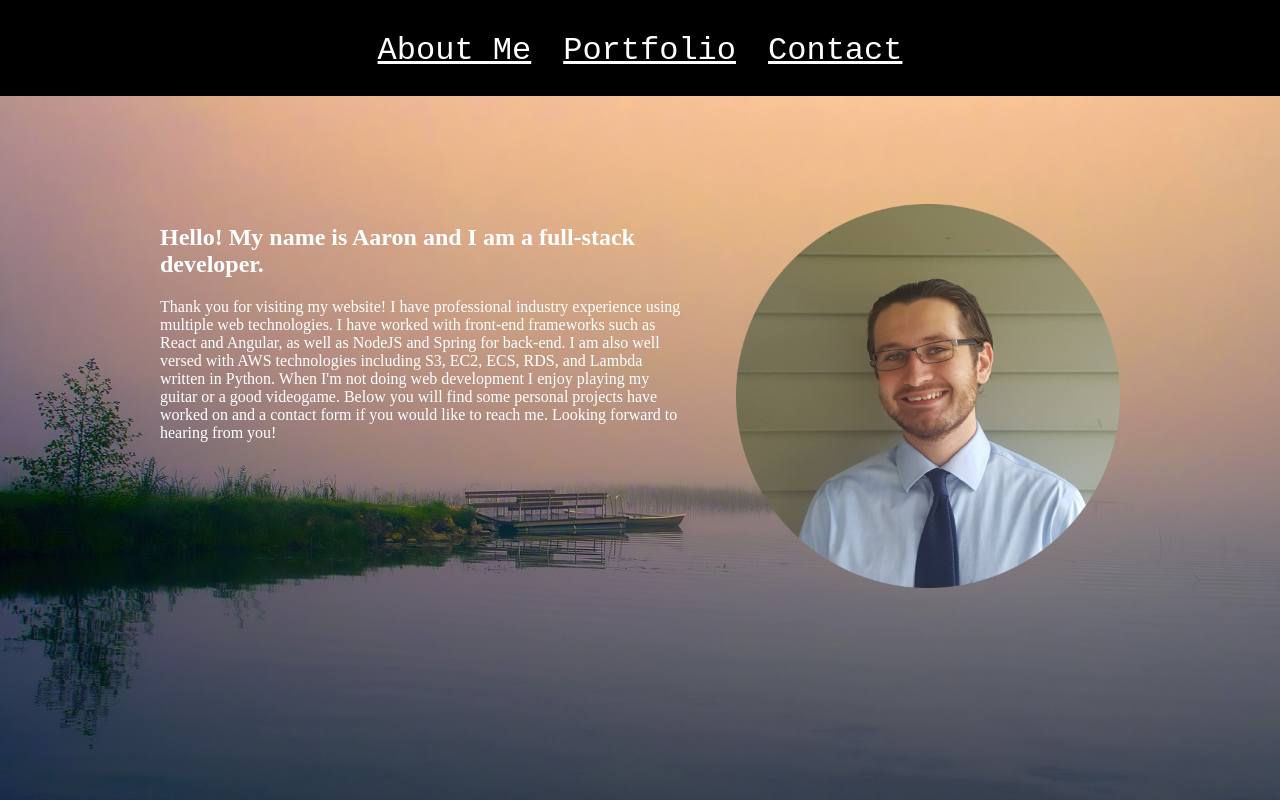
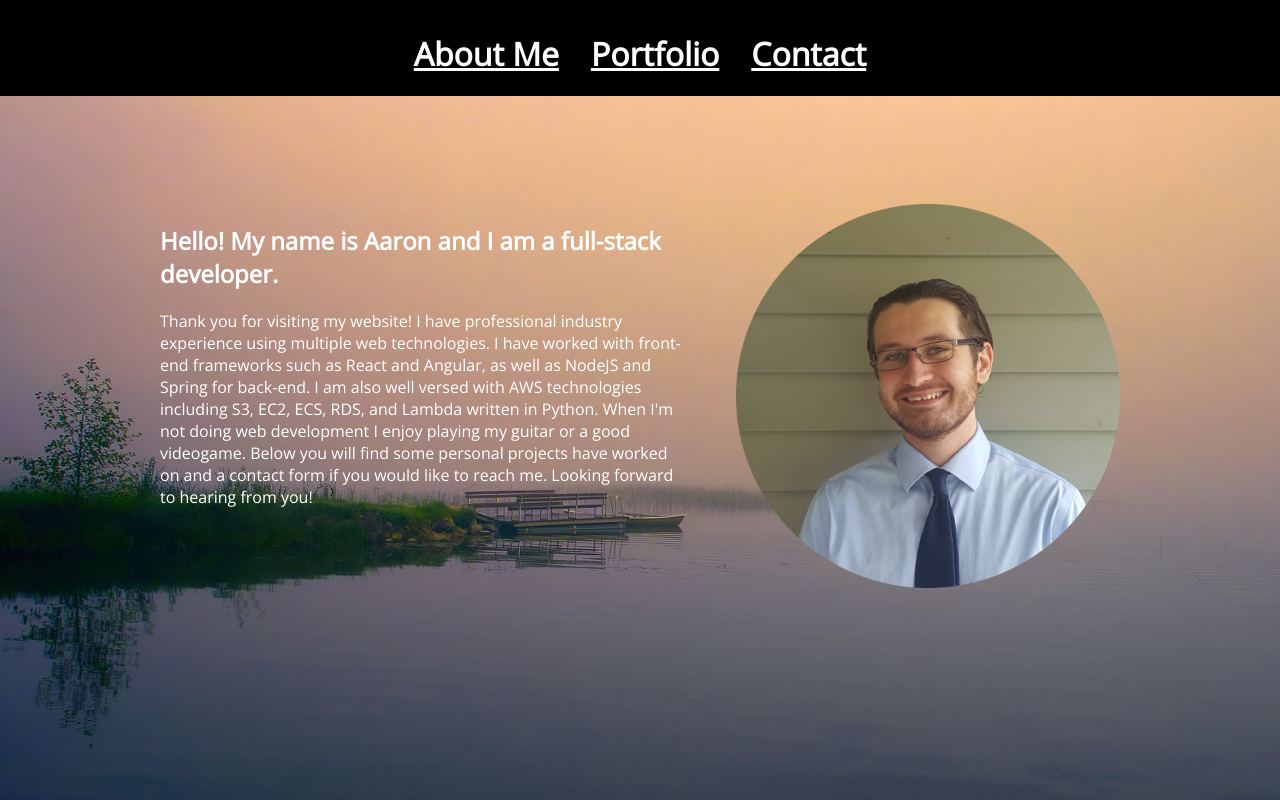
Before and after one commit to AaronGr/personal-react-site, a React (Create React App) app: page / in a window 1280 px wide. Built offline with nearby package versions, Linux system fonts and the light colour scheme.

Commit message:
change font and add description to portfolio viewer

```diff
--- a/public/index.html
+++ b/public/index.html
@@ -3,6 +3,9 @@
   <head>
     <meta charset="utf-8" />
     <link rel="icon" href="%PUBLIC_URL%/favicon.ico" />
+    <link rel="preconnect" href="https://fonts.googleapis.com">
+    <link rel="preconnect" href="https://fonts.gstatic.com" crossorigin>
+    <link href="https://fonts.googleapis.com/css2?family=Open+Sans&display=swap" rel="stylesheet">
     <meta name="viewport" content="width=device-width, initial-scale=1" />
     <meta name="theme-color" content="#000000" />
     <meta
--- a/src/components/Layout/Navbar/Navbar.module.css
+++ b/src/components/Layout/Navbar/Navbar.module.css
@@ -9,7 +9,7 @@
     width: 100%;
     background-color: black;
     z-index: 10;
-    font-family: 'Courier New', Courier, monospace;
+    font-family: 'Open Sans', sans-serif;
 }
 
 .nav-items {
@@ -22,11 +22,13 @@
 .nav-item {
     margin: 2rem 1rem;
     font-size: xx-large;
+    font-weight: bolder;
 }
 
 .nav-item-active {
     margin: 2rem 1rem;
     font-size: xx-large;
+    font-weight: bolder;
     text-decoration: underline;
 }
 
--- a/src/components/Sections/AboutSection/AboutSection.module.css
+++ b/src/components/Sections/AboutSection/AboutSection.module.css
@@ -26,6 +26,16 @@
     height: 100%;
 }
 
+.about-text h1 {
+    font-family: 'Open Sans', sans-serif;
+    font-weight: bold;
+}
+
+.about-text p {
+    font-family: 'Open Sans', sans-serif;
+    font-weight: 400;
+}
+
 .headshot {
     width: 40%;
     height: 100%;
--- a/src/components/Sections/ContactSection/ContactForm.module.css
+++ b/src/components/Sections/ContactSection/ContactForm.module.css
@@ -6,7 +6,11 @@
     align-items: center;
     width: 35%;
     height: 75%;
-    font-family: 'Courier New', Courier, monospace;
+    font-family: 'Open Sans', sans-serif;
+}
+
+.email-form h1 {
+    font-weight: 800;
 }
 
 .contact-input {
@@ -14,6 +18,7 @@
     flex-flow: column wrap;
     width: 75%;
     margin: 1%;
+    font-weight: bolder;
 }
 
 .submit-btn {
--- a/src/components/Sections/PortfolioSection/PortfolioViewer/PortfolioViewer.tsx
+++ b/src/components/Sections/PortfolioSection/PortfolioViewer/PortfolioViewer.tsx
@@ -1,4 +1,4 @@
-import React, { useState } from 'react';
+import { useState } from 'react';
 
 import styles from './PortfolioViewer.module.css';
 import reactMealsImg from '../../../../images/ReactMeals.png';
@@ -11,12 +11,14 @@
     {
         href: 'https://react-meals-web-app-2d01b.firebaseapp.com/',
         imgSrc: reactMealsImg,
-        altTxt: 'React Meals Web App'
+        altTxt: 'React Meals Web App',
+        description: 'Food ordering app created with React.'
     },
     {
         href: 'https://frozen-falls-37428.herokuapp.com/',
         imgSrc: blogSiteImg,
-        altTxt: 'Blog Web App'
+        altTxt: 'Blog Web App',
+        description: 'Blog website created using EJS. Uses MongoDB to store blog posts.'
     }
 ]
 
--- a/src/components/Sections/PortfolioSection/PortfolioViewer/View.module.css
+++ b/src/components/Sections/PortfolioSection/PortfolioViewer/View.module.css
@@ -1,6 +1,9 @@
 .view {
     width: 100%;
     height: 100%;
+    display: flex;
+    flex-direction: column;
+    align-items: center;
 }
 
 .view img {
@@ -8,3 +11,13 @@
     max-width: 100%;
     z-index: 2;
 }
+
+.view p {
+    color: white;
+}
+
+.description {
+    background-color: #3f3f3f;
+    padding: .5rem;
+    border-radius: 12px;
+}
--- a/src/components/Sections/PortfolioSection/PortfolioViewer/View.tsx
+++ b/src/components/Sections/PortfolioSection/PortfolioViewer/View.tsx
@@ -13,6 +13,9 @@
             <a href={props.viewData.href} target="_blank" rel="noreferrer">
                 <img src={props.viewData.imgSrc} alt={props.viewData.altTxt} />
             </a>
+            <div className={styles.description}>
+                <p>{props.viewData.description}</p>
+            </div>
         </div>
     )
 };
--- a/src/models/PortfolioViewer.ts
+++ b/src/models/PortfolioViewer.ts
@@ -1,5 +1,6 @@
 export interface PortfolioViewData {
     href: string,
     imgSrc: string,
-    altTxt: string
+    altTxt: string,
+    description: string
 };
```
